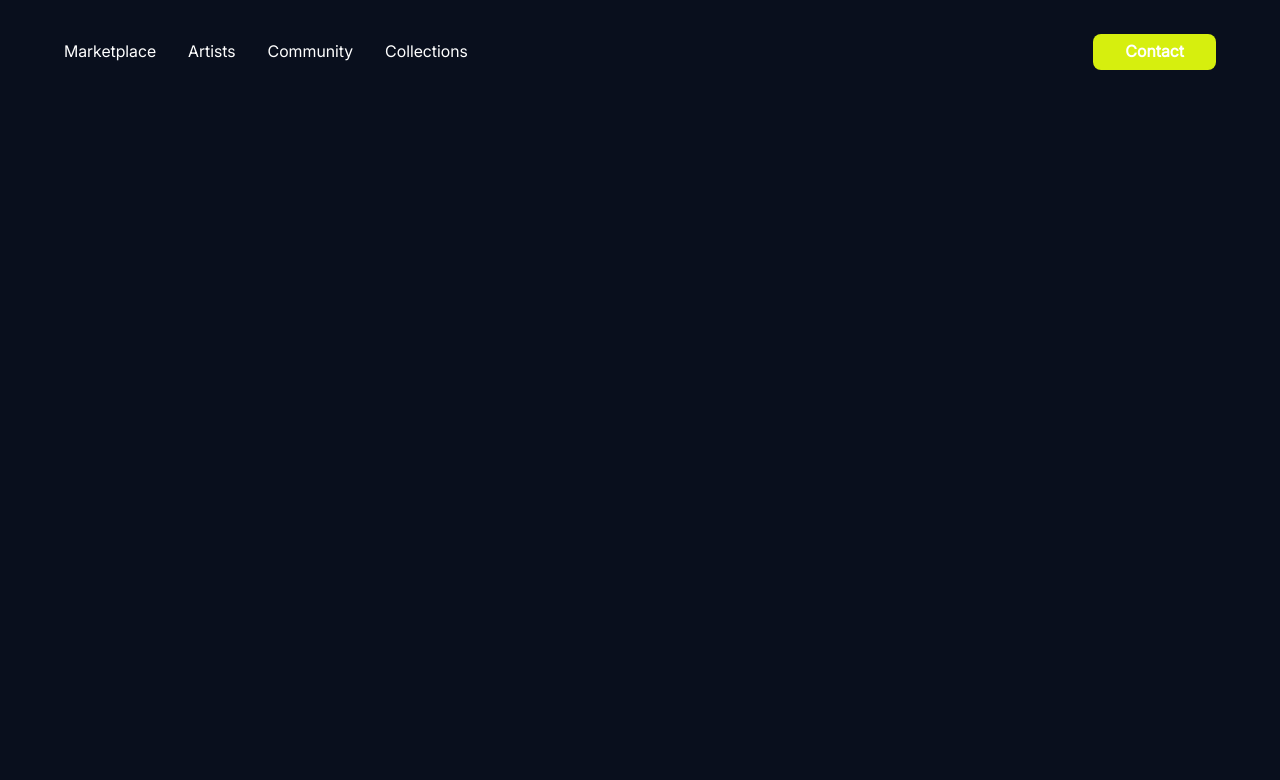
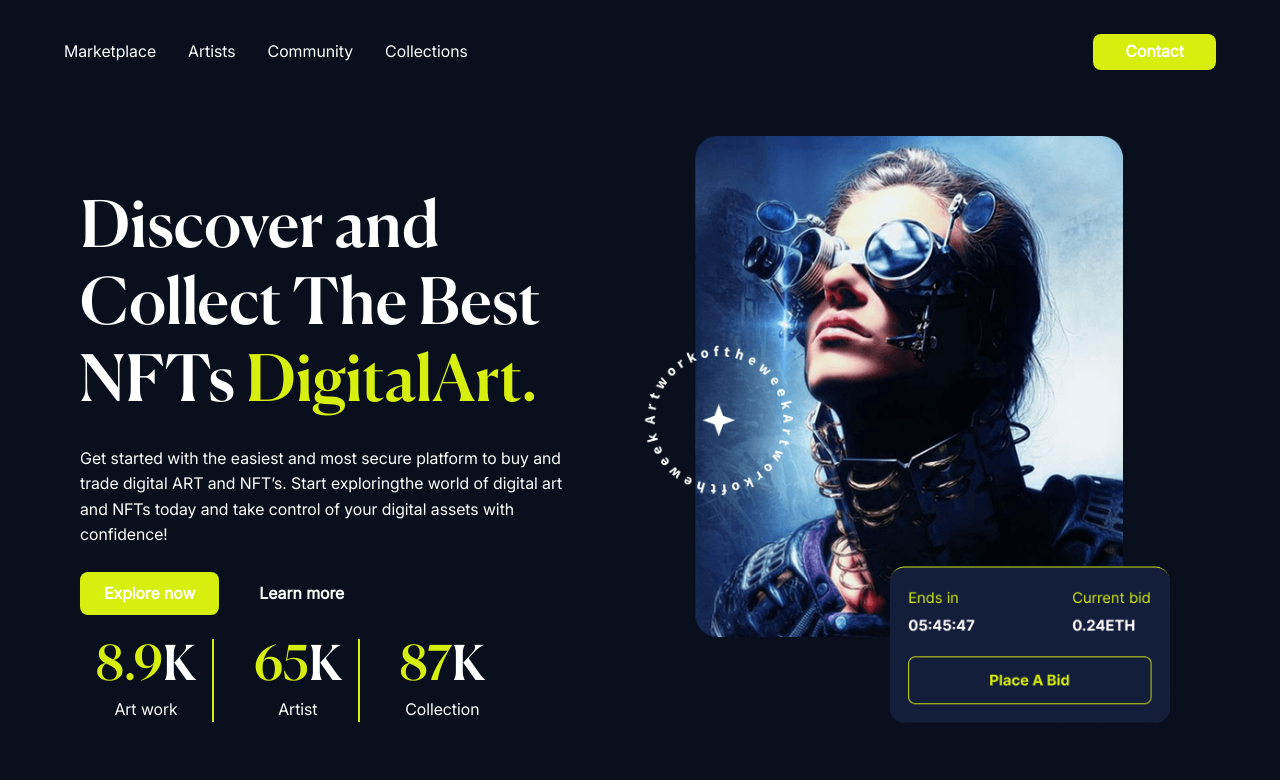
Before and after one commit to uabdirasul/marketplace, a website: page index.html in a window 1280 px wide. Drawn offline with Linux system fonts and the light colour scheme.

Commit message:
add hero section

```diff
--- a/index.html
+++ b/index.html
@@ -34,6 +34,42 @@
     </button>
   </header>
 
+  <main class="container">
+    <section class="hero">
+      <div class="hero-texts">
+        <h1 class="hero__header">Discover and Collect The Best NFTs <span class="header__text-yellow">DigitalArt.</span>
+        </h1>
+        <p class="hero__description">Get started with the easiest and most secure platform to buy and trade digital ART
+          and NFT’s. Start exploringthe world of digital art and NFTs today and take control of your digital assets with
+          confidence!</p>
+        <div class="hero__buttons">
+          <button type="button" class="hero__button hero__yellow-button">
+            <a href="#" class="hero__button-text">Explore now</a>
+          </button>
+          <button type="button" class="hero__button">
+            <a href="#" class="hero__button-text">Learn more</a>
+          </button>
+        </div>
+        <div class="hero__stats">
+          <div class="hero__stats-items">
+            <p class="hero__stats-items-text">8.9<span class="hero__k-mark">K</span></p>
+            <h3 class="hero__stats-headings">Art work</h3>
+          </div>
+          <div class="hero__stats-items">
+            <p class="hero__stats-items-text">65<span class="hero__k-mark">K</span></p>
+            <h3 class="hero__stats-headings">Artist</h3>
+          </div>
+          <div class="hero__stats-items">
+            <p class="hero__stats-items-text">87<span class="hero__k-mark">K</span></p>
+            <h3 class="hero__stats-headings">Collection</h3>
+          </div>
+        </div>
+      </div>
+      <img src="images/hero-img.png" alt="woman with modern glasses" class="hero__image"
+        srcset="images/hero-img.png 1x, images/hero-img@2x.png 2x">
+    </section>
+  </main>
+
   <script src="scripts/index.js"></script>
 </body>
 
--- a/styles/style.css
+++ b/styles/style.css
@@ -168,3 +168,164 @@ body {
 }
 
 /* /header */
+
+/* hero */
+/* hero */
+.hero {
+  display: flex;
+  flex-direction: row;
+  align-items: center;
+  justify-content: space-between;
+  color: var(--secondary-color-2);
+  padding: 2rem 0;
+  gap: 2rem;
+}
+
+.hero-texts {
+  max-width: 100%;
+  flex: 1;
+  padding: 1rem;
+  display: flex;
+  flex-direction: column;
+  gap: 1.5rem;
+}
+
+.hero__header {
+  font-family: Canela, serif;
+  font-weight: 500;
+  font-style: normal;
+  font-size: clamp(2rem, 5vw, 4rem);
+  line-height: clamp(2.5rem, 6vw, 4.8rem);
+  letter-spacing: 0rem;
+  color: var(--secondary-color-2);
+}
+
+.header__text-yellow {
+  color: var(--primary-color);
+}
+
+.hero__description {
+  font-family: Inter, sans-serif;
+  font-weight: 400;
+  font-style: normal;
+  font-size: clamp(0.95rem, 2vw, 1rem);
+  line-height: 1.6rem;
+  letter-spacing: 0px;
+  color: var(--secondary-color-2);
+}
+
+.hero__buttons {
+  display: flex;
+  flex-wrap: wrap;
+  gap: 1rem;
+}
+
+.hero__button {
+  background-color: transparent;
+  border: none;
+  padding: 0.75rem 1.5rem;
+  border-radius: 0.5rem;
+  cursor: pointer;
+  transition: background-color 0.3s ease;
+}
+
+.hero__yellow-button {
+  background-color: var(--primary-color);
+}
+
+.hero__button:hover {
+  background-color: rgba(255, 255, 255, 0.1);
+}
+
+.hero__yellow-button:hover {
+  background-color: #c5d800;
+}
+
+.hero__button-text {
+  font-family: Inter, sans-serif;
+  font-weight: 700;
+  font-style: normal;
+  font-size: 1rem;
+  line-height: 1.2rem;
+  letter-spacing: 0px;
+  color: var(--secondary-color-2);
+  text-decoration: none;
+}
+
+.hero__stats {
+  display: flex;
+  flex-wrap: wrap;
+  align-items: center;
+  justify-content: flex-start;
+  gap: 1.5rem;
+}
+
+.hero__stats-items {
+  display: flex;
+  flex-direction: column;
+  justify-content: center;
+  align-items: center;
+  padding: 0 1rem;
+}
+
+.hero__stats-items-text {
+  font-family: Canela, serif;
+  font-weight: 500;
+  font-size: clamp(2rem, 5vw, 3rem);
+  line-height: 1.2;
+  color: var(--primary-color);
+}
+
+.hero__k-mark {
+  color: var(--secondary-color-2);
+}
+
+.hero__stats-items:not(:last-child) {
+  border-right: 2px solid var(--primary-color);
+}
+
+.hero__stats-headings {
+  font-family: Inter, sans-serif;
+  font-weight: 400;
+  font-size: clamp(0.9rem, 1.8vw, 1rem);
+  line-height: 1.6rem;
+  color: var(--secondary-color-2);
+}
+
+.hero__image {
+  width: 100%;
+  max-width: 36rem;
+  flex: 1;
+}
+
+@media screen and (max-width: 1024px) {
+  .hero {
+    flex-direction: column-reverse;
+    text-align: center;
+    padding: 2rem 0;
+  }
+
+  .hero__buttons {
+    justify-content: center;
+  }
+
+  .hero__stats {
+    justify-content: center;
+  }
+
+  .hero__image {
+    margin-bottom: 2rem;
+  }
+
+  .hero__stats-items:not(:last-child) {
+    border-right: none;
+  }
+}
+
+@media screen and (max-width: 768px) {
+  .hero {
+    flex-direction: column-reverse;
+    margin: 1rem 0;
+  }
+}
+/* /hero */
```
Also changed, not shown: images/hero-img.png (added), images/hero-img@2x.png (added).
